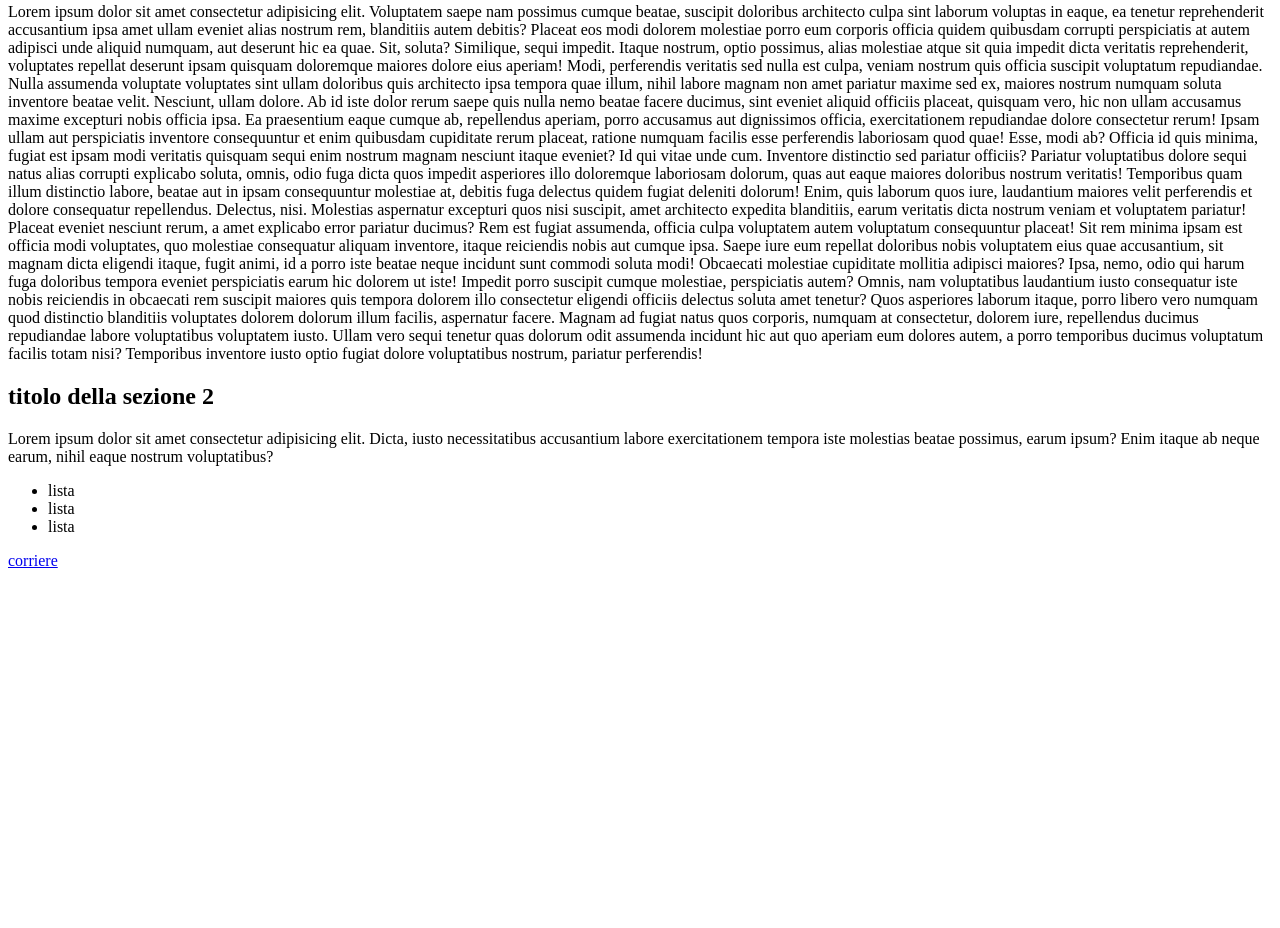
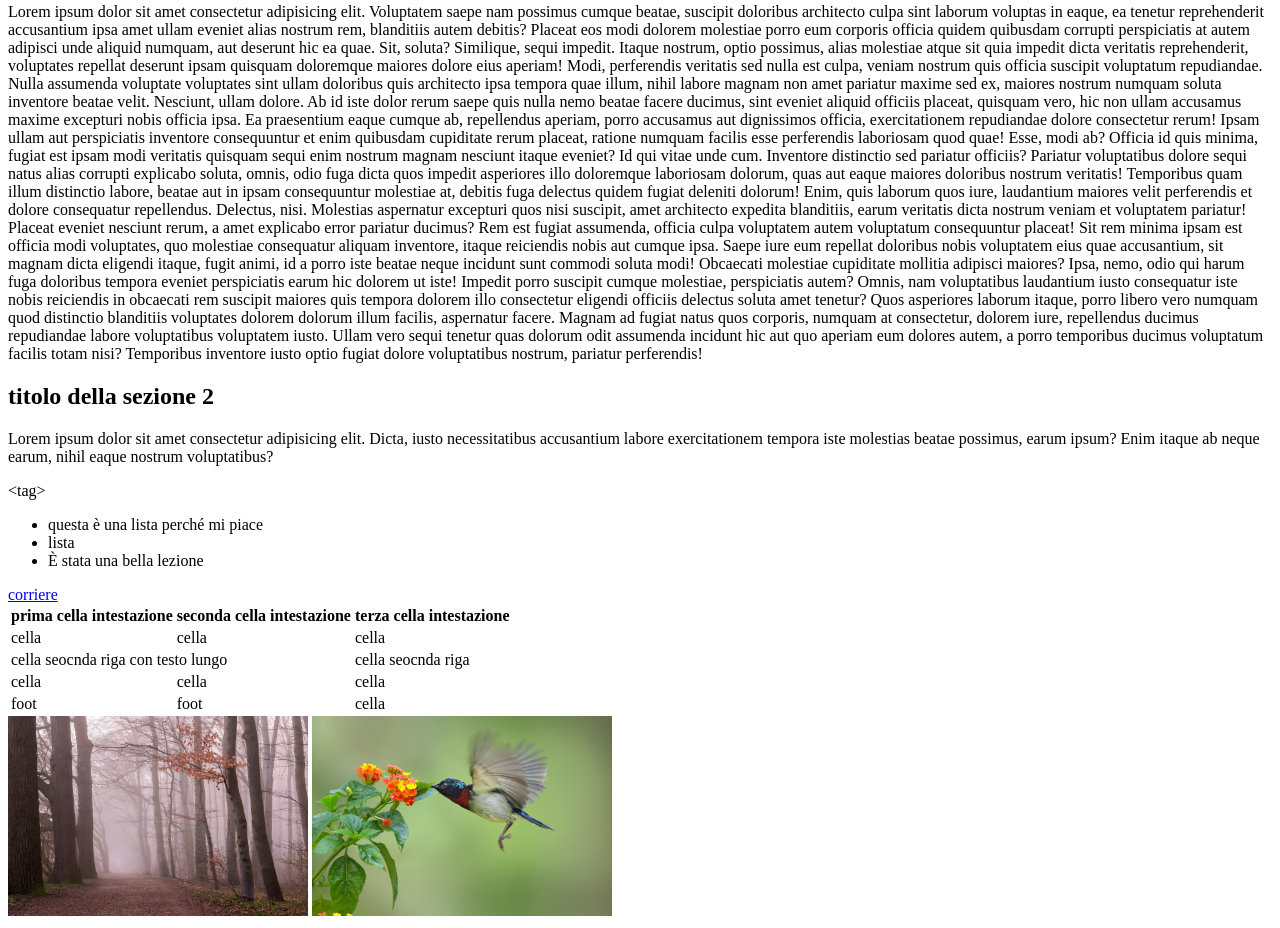
Before and after one commit to Stefano-Corradi-Boolean-61/primo-html-61, a plain HTML site: page index.html in a window 1280 px wide. Shown: the part 812-1740 px from the top of the page. Before the commit the page ends 1390 px from the top, so only its background shows below. Drawn offline with Linux system fonts and the light colour scheme.

Commit message:
fine live coding

```diff
--- a/index.html
+++ b/index.html
@@ -73,20 +73,72 @@
   <p>
     Lorem ipsum dolor sit amet consectetur adipisicing elit. Dicta, iusto necessitatibus accusantium labore exercitationem tempora iste molestias beatae possimus, earum ipsum? Enim itaque ab neque earum, nihil eaque nostrum voluptatibus?
   </p>
+  <p>
+    &lt;tag&gt;
+  </p>
 </div>
 <!-- /blocco secondario -->
 
 <div>
   <ul>
+    <li>questa &egrave; una lista perch&eacute; mi piace</li>
     <li>lista</li>
-    <li>lista</li>
-    <li>lista</li>
+    <li>&Egrave; stata una bella lezione</li>
   </ul>
 </div>
 
 <a target="_blank" href="https://www.corriere.it/">corriere</a>
+<br>
 
 
+
+<table>
+
+  <!-- intestazione tabella -->
+  <thead>
+    <tr>
+      <th>prima cella intestazione</th>
+      <th>seconda cella intestazione</th>
+      <th>terza cella intestazione</th>
+    </tr>
+  </thead>
+
+  <!-- corpo dela tabella -->
+  <tbody>
+    <tr>
+      <td>cella</td>
+      <td>cella</td>
+      <td>cella</td>
+    </tr>
+    <tr>
+      <td colspan="2">cella seocnda riga con testo lungo</td>
+      <td >cella seocnda riga</td>
+    </tr>
+    <tr>
+      <td>cella</td>
+      <td>cella</td>
+      <td>cella</td>
+    </tr>
+  </tbody>
+
+  <!-- chiusura della tabella -->
+  <tfoot>
+    <tr>
+      <td>foot</td>
+      <td>foot</td>
+      <td>cella</td>
+    </tr>
+  </tfoot>
+
+
+</table>
+
+
+
+
+<!-- le dimensioni delle immagini le si darà con i CSS e non con l'attributo width -->
+<img width="300" src="img/bosco.jpg" alt="Bosco" title="Bosco">
+<img width="300" src="img/colibri.jpg" alt="Colibrì" title="Colibrì">
 
 
 </body>
```
Also changed, not shown: 1 other file.
